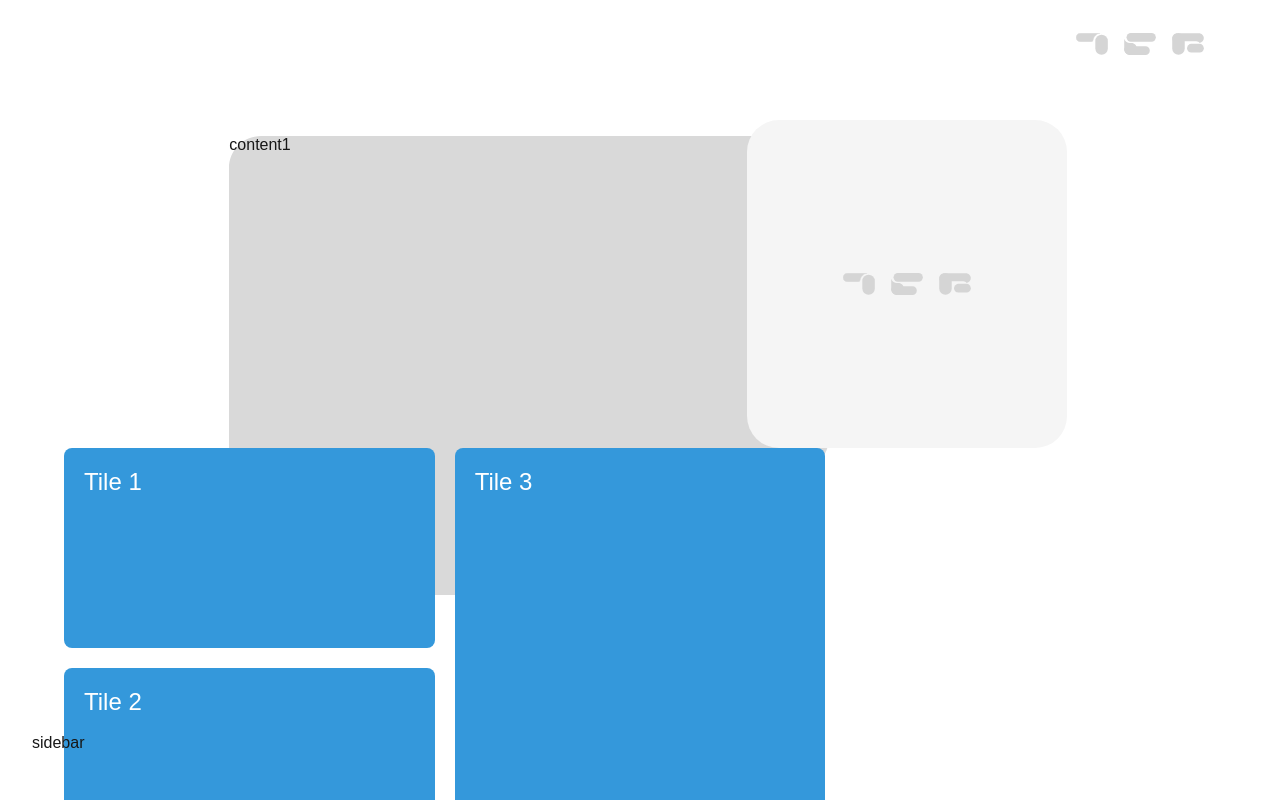
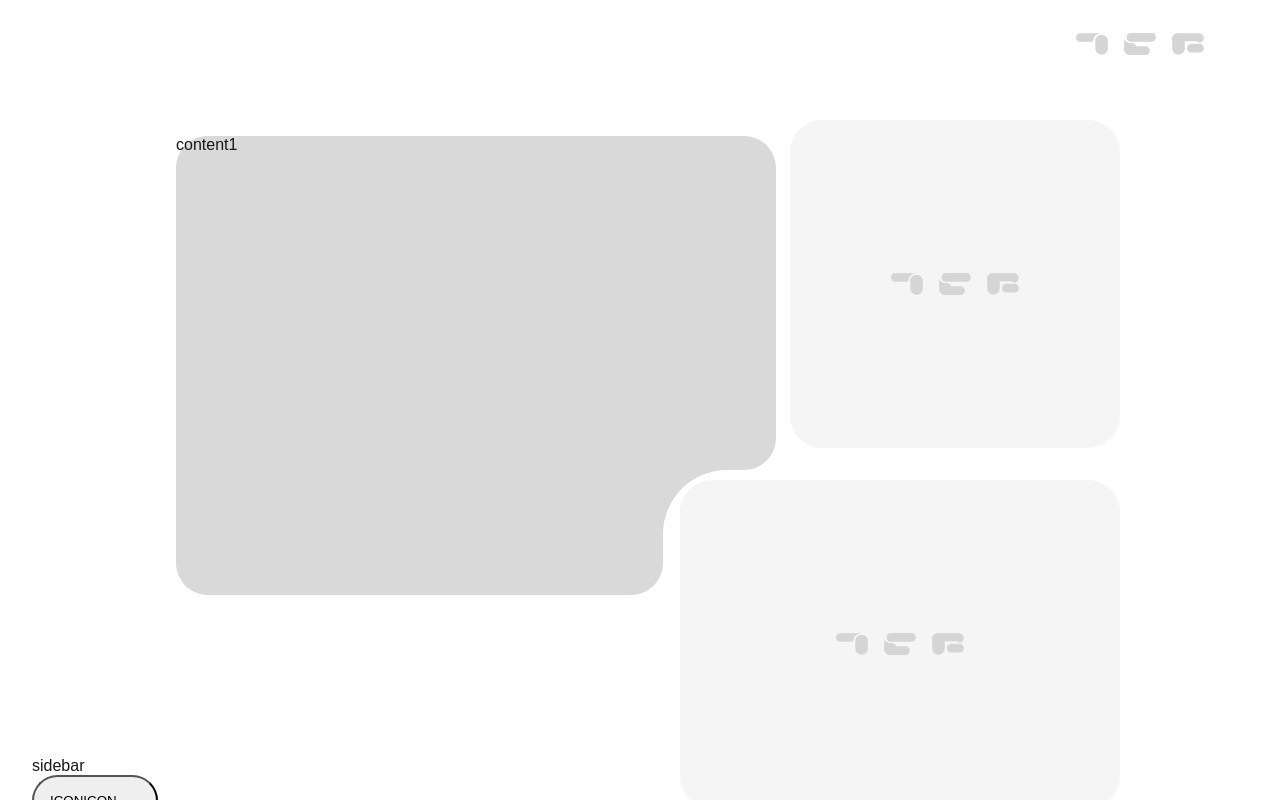
Before and after one commit to Ashma-Rai-32/NepaliCurrencyRecognitionSystem, a Next.js app in the folder refactor/: page /landing-page in a window 1280 px wide. Built offline with nearby package versions, Linux system fonts and the light colour scheme.

Commit message:
checkpoint: random

```diff
--- /dev/null
+++ b/refactor/src/components/Button.tsx
@@ -0,0 +1,32 @@
+// import { css } from "@emotion/css";
+// import classNames from "classnames";
+
+type ButtonProps = {
+  onClick: () => void;
+  className?: string;
+  children: React.ReactNode;
+};
+
+const Button: React.FC<ButtonProps> = ({ className, onClick, children }) => {
+  return (
+    <button
+      onClick={onClick}
+      style={{
+        padding: "1rem",
+        borderRadius: "2rem",
+        textTransform: "uppercase",
+        transition: "all 200ms ease-in-out",
+        display: "flex",
+        gap: "1rem",
+        //   ":hover": {
+        //     backgroundColor: "black",
+        //     color: "white",
+        //   },
+      }}
+    >
+      {children}
+    </button>
+  );
+};
+
+export default Button;
--- /dev/null
+++ b/refactor/src/components/Sidebar.tsx
@@ -0,0 +1,39 @@
+// import { css } from "@emotion/css";
+// import classNames from "classnames";
+
+import Button from "./Button";
+
+type IconButtonGroupProps = {
+  onClick: () => void;
+  className?: string;
+  children: React.ReactNode;
+};
+
+const IconButtonGroup: React.FC<IconButtonGroupProps> = ({
+  className,
+  onClick,
+  options,
+}) => {
+  return (
+    <div
+      className="button-group-container"
+      style={{
+        display: "flex",
+        flexDirection: "column",
+        justifyContent: "center",
+        gap: "1rem",
+      }}
+    >
+      {options.map((option, index) => {
+        return (
+          <Button key={index}>
+            {option.label}
+            {option.icon}
+          </Button>
+        );
+      })}
+    </div>
+  );
+};
+
+export default IconButtonGroup;
--- a/refactor/src/pages/landing-page/index.tsx
+++ b/refactor/src/pages/landing-page/index.tsx
@@ -1,7 +1,9 @@
 import LogoFirstLetter from "@/src/assets/logo-first-letter";
+import Button from "@/src/components/Button";
 import Card from "@/src/components/Card";
 import CardOverlapped from "@/src/components/CardOverlapped";
 import Logo from "@/src/components/Logo";
+import IconButtonGroup from "@/src/components/Sidebar";
 
 const LandingPage: React.FC = () => {
   return (
@@ -10,7 +12,7 @@ const LandingPage: React.FC = () => {
         position: "fixed",
         width: "100vw",
         left: "0",
-        height: "100%",
+        // height: "100%",
       }}
     >
       <div
@@ -21,14 +23,24 @@ const LandingPage: React.FC = () => {
         }}
       >
         sidebar
+        <IconButtonGroup
+          options={[
+            { label: "icon", icon: "icon" },
+            {
+              label: "label2",
+              icon: "icon2",
+            },
+          ]}
+        />
       </div>
       <div
         style={{
           display: "flex",
 
           flexDirection: "column",
-          height: "inherit",
+          // /          height: "inherit",
           alignItems: "center",
+          minHeight: "100vh",
           gap: "2rem",
         }}
       >
@@ -45,28 +57,30 @@ const LandingPage: React.FC = () => {
         </div>
         <div
           style={{
-            height: "100%",
             display: "flex",
             width: "100%",
             flexDirection: "column",
+            justifyContent: "center",
+            maxWidth: "960px",
+            gap: "2rem",
           }}
         >
           <div
             style={{
-              display: "grid",
-              gridTemplateColumns: "repeat(12,1fr)",
+              display: "flex",
+              gap: "2rem",
             }}
           >
             <div
               style={{
-                gridColumn: "3/8",
+                flexGrow: "1",
               }}
             >
               <CardOverlapped>content1</CardOverlapped>
             </div>
             <div
               style={{
-                gridColumn: "8/11",
+                width: "330px",
               }}
             >
               <Card>
@@ -74,29 +88,39 @@ const LandingPage: React.FC = () => {
               </Card>
             </div>
           </div>
-          <div className="masonry-grid">
+          <div
+            style={{
+              display: "flex",
+              justifyContent: "flex-end",
+            }}
+          >
             <div
-              className="tile"
               style={{
-                height: "200px",
+                width: "440px",
               }}
             >
-              Tile 1
+              <Card>
+                <Logo />
+              </Card>
             </div>
-            <div className="tile" style={{ height: "500px" }}>
-              Tile 2
-            </div>
-            <div
-              className="tile"
-              style={{
-                height: "400px",
-              }}
+          </div>
+          <div
+            style={{
+              display: "flex",
+              justifyContent: "center",
+            }}
+          >
+            <Button
+            // style={{
+            //   display: "flex",
+            //   gap: "1rem",
+            //   alignItems: "center",
+            //   justifyContent: "center",
+            //   width: "fit-content",
+            // }}
             >
-              Tile 3
-            </div>
-            <div className="tile">Tile 4</div>
-            <div className="tile">Tile 5</div>
-            <div className="tile">Tile 6</div>
+              Button<div>icon</div>
+            </Button>
           </div>
         </div>
         <div>footer</div>
--- a/refactor/src/styles/globals.css
+++ b/refactor/src/styles/globals.css
@@ -40,25 +40,3 @@ a {
     color-scheme: dark;
   }
 }
-
-/* Masonry grid using columns */
-.masonry-grid {
-  column-count: 3; /* Number of columns */
-  column-gap: 20px;
-  width: 90%;
-  max-width: 1200px;
-  margin: 0 auto;
-}
-
-/* Tile styles */
-.tile {
-  background-color: #3498db;
-  color: white;
-  margin-bottom: 20px;
-  padding: 20px;
-  border-radius: 8px;
-  display: inline-block;
-  width: 100%; /* Ensures tiles take up full column width */
-  font-size: 1.5rem;
-  box-sizing: border-box;
-}
```
